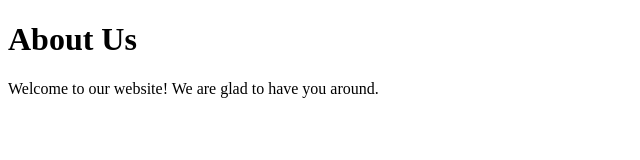
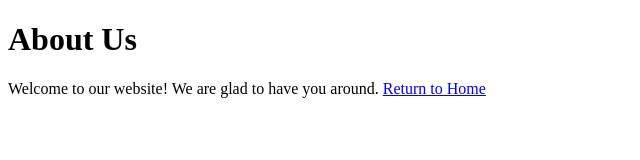
Before and after one commit to Fenil15/TestRepo3, a plain HTML site: page about.html in a window 1280 px wide. Shown: the whole page, without its empty margins (0-640 px from the left). Drawn offline with Linux system fonts and the light colour scheme.

Commit message:
I updated the `about.html` page to include a hyperlink back to the homep
I updated the `about.html` page to include a hyperlink back to the homepage (`index.html`). The link is embedded in a paragraph below the "About Us" heading.

Generated by the Vorflux on-box agent.

```diff
--- a/about.html
+++ b/about.html
@@ -7,6 +7,6 @@
 </head>
 <body>
     <h1>About Us</h1>
-    <p>Welcome to our website! We are glad to have you around.</p>
+    <p>Welcome to our website! We are glad to have you around. <a href="index.html">Return to Home</a></p>
 </body>
 </html>
```
